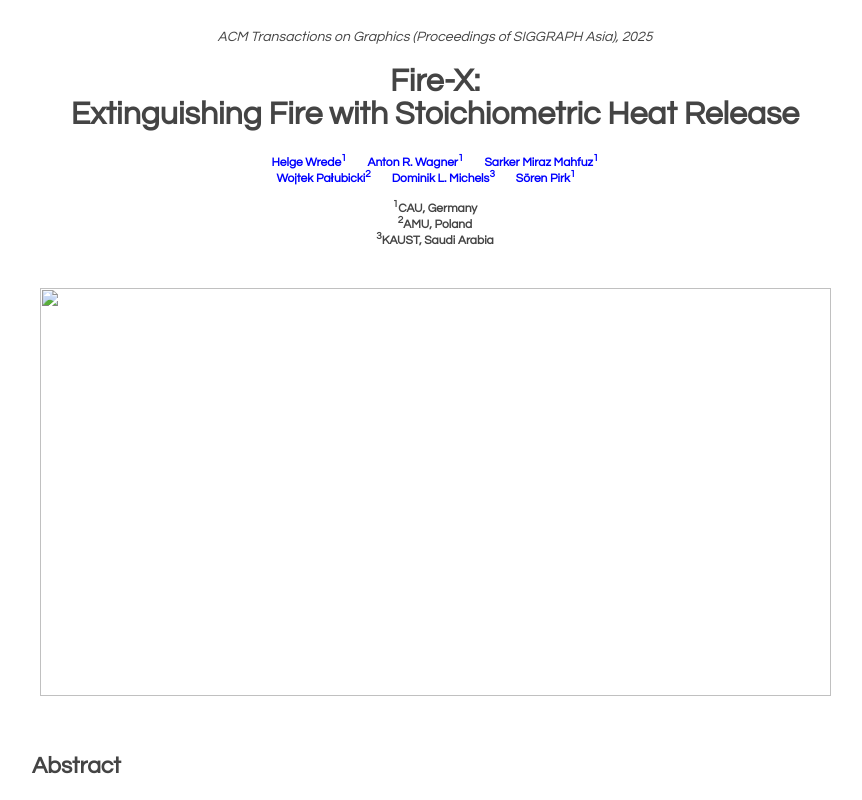
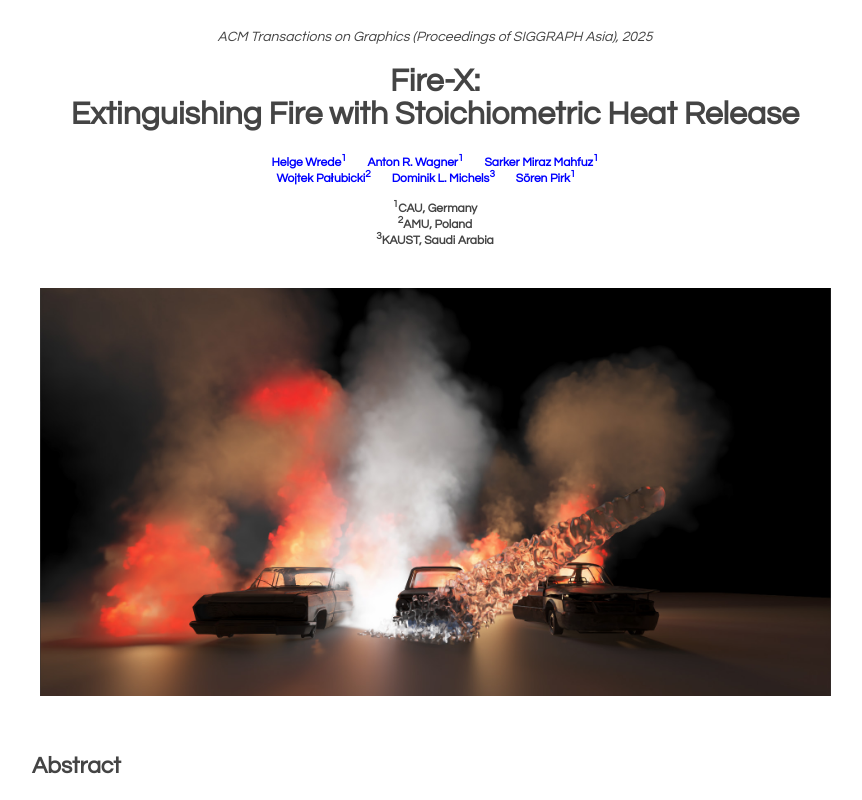
Before and after one commit to helgewrede/firex, a plain HTML site: page index.html in a window 1280 px wide. Shown: the top 800 px of the page, without its empty margins (205-1067 px from the left). Drawn offline with Linux system fonts and the light colour scheme.

Commit message:
ref: move everything to the root directory

```diff
--- a/src/index.html
+++ b/index.html
@@ -42,7 +42,7 @@
             </b>
           </h3>
           <br>
-          <img src="data/FireX-teaser.jpg" width="791" height="408" border="0"><br>
+          <img src="FireX-teaser.jpg" width="791" height="408" border="0"><br>
         </div>
         <br>
         <br>
```
Also changed, not shown: FireX-teaser.jpg (renamed from data/FireX-teaser.jpg), style.css (renamed from src/style.css).
